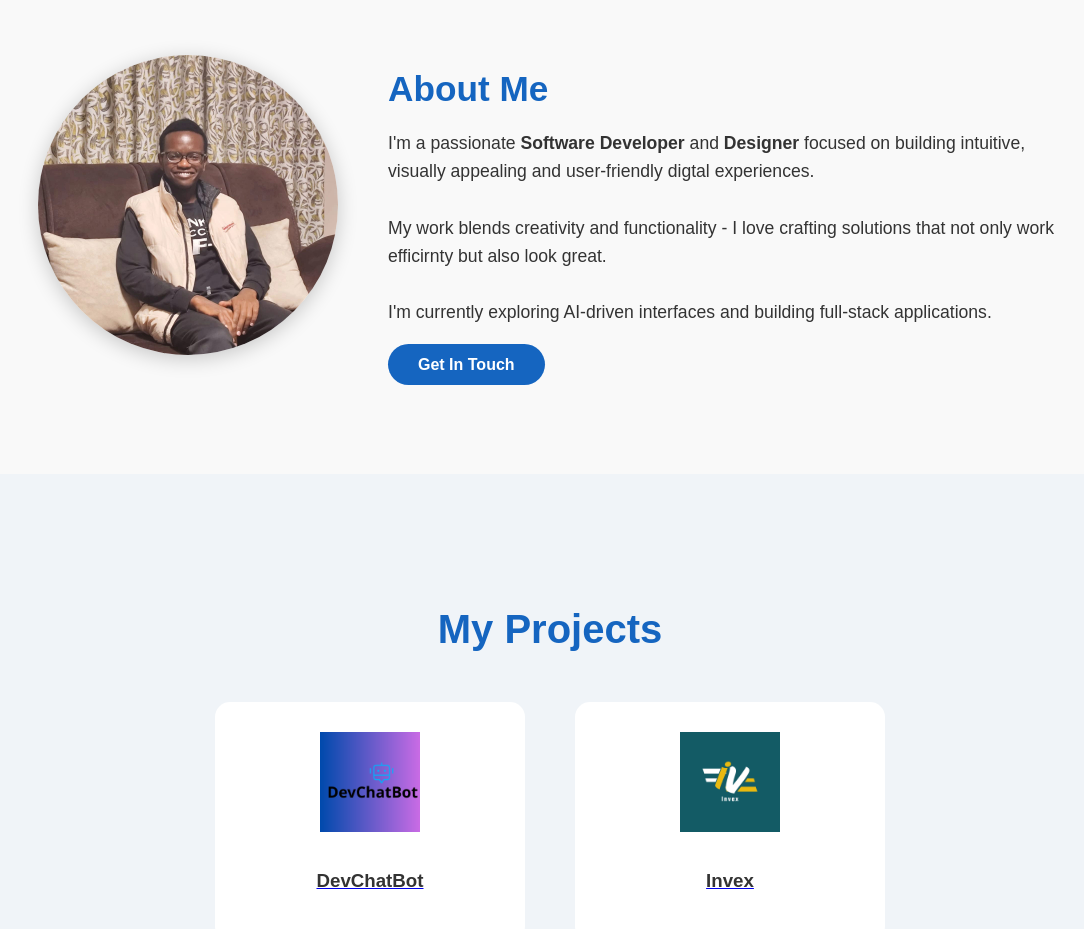
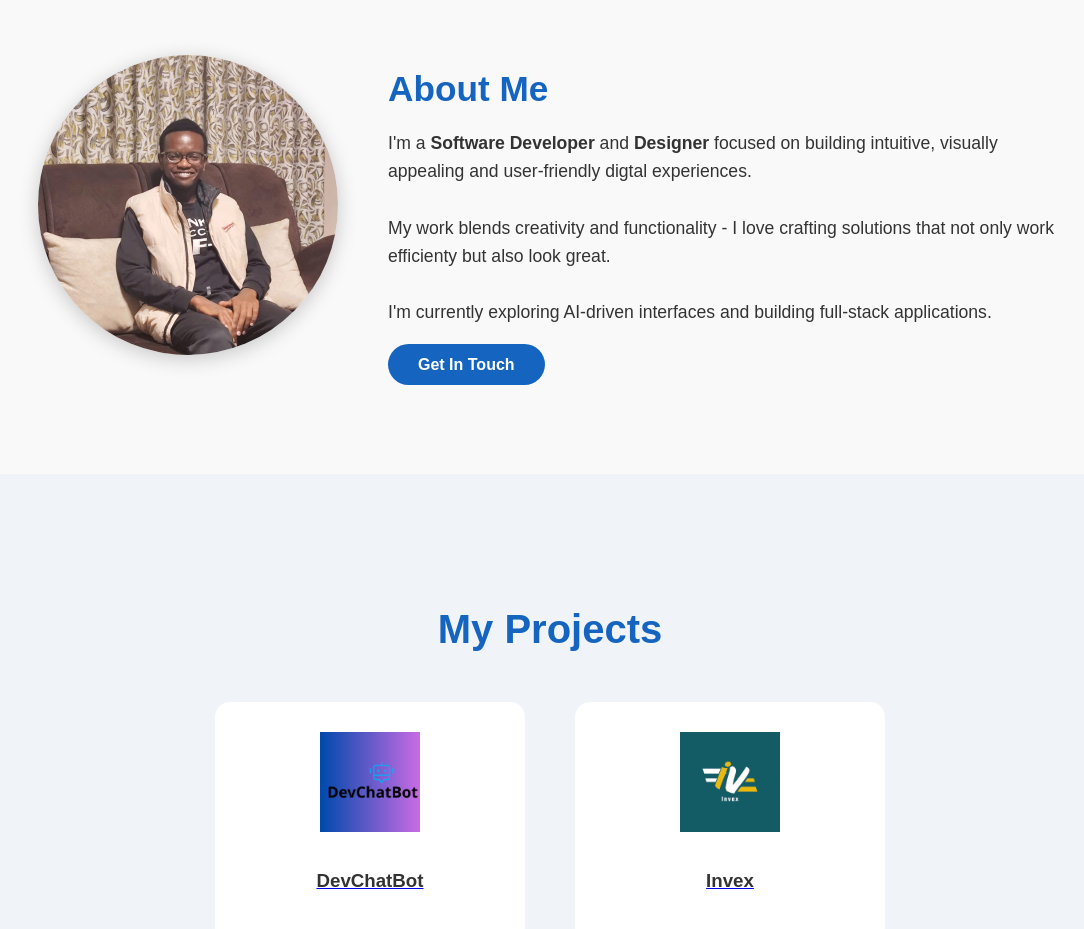
Before and after one commit to samkuria/MyPortfolio, a plain HTML site: page index.html in a window 1280 px wide. Shown: the part 860-1789 px from the top of the page, without its empty margins (90-1174 px from the left). Drawn offline with Linux system fonts and the light colour scheme.

Commit message:
Fix typo in 'About Me' section paragraph

```diff
--- a/index.html
+++ b/index.html
@@ -30,7 +30,7 @@
                 <div class="about-image"><img src="images/profile.jpeg" alt="Samuel Kuria"></div>
                 <div class="about-text">
                     <h2>About Me</h2>
-                    <P>I'm a passionate <strong>Software Developer</strong> and <strong>Designer</strong> focused on building intuitive, visually appealing and user-friendly digtal experiences. <br/><br/> My work blends creativity and functionality - I love crafting solutions that not only work efficirnty but also look great. <br/><br/> I'm currently exploring AI-driven interfaces and building full-stack applications.</P>
+                    <P>I'm a <strong>Software Developer</strong> and <strong>Designer</strong> focused on building intuitive, visually appealing and user-friendly digtal experiences. <br/><br/> My work blends creativity and functionality - I love crafting solutions that not only work efficienty but also look great. <br/><br/> I'm currently exploring AI-driven interfaces and building full-stack applications.</P>
                     <a href="#contact" class="btn">Get In Touch</a>
                 </div>
             </div>
```
